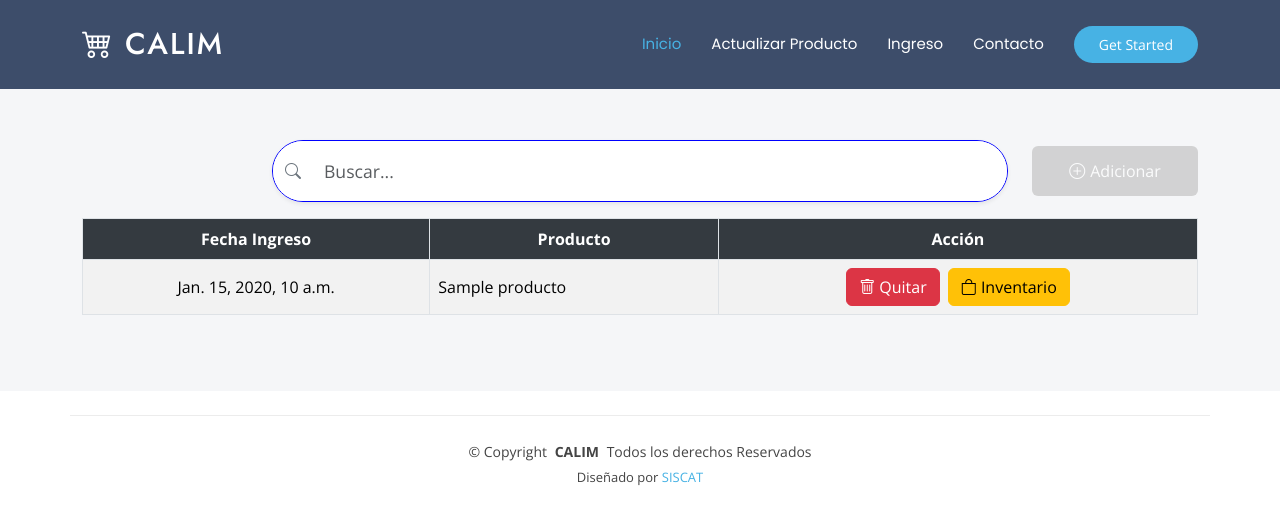
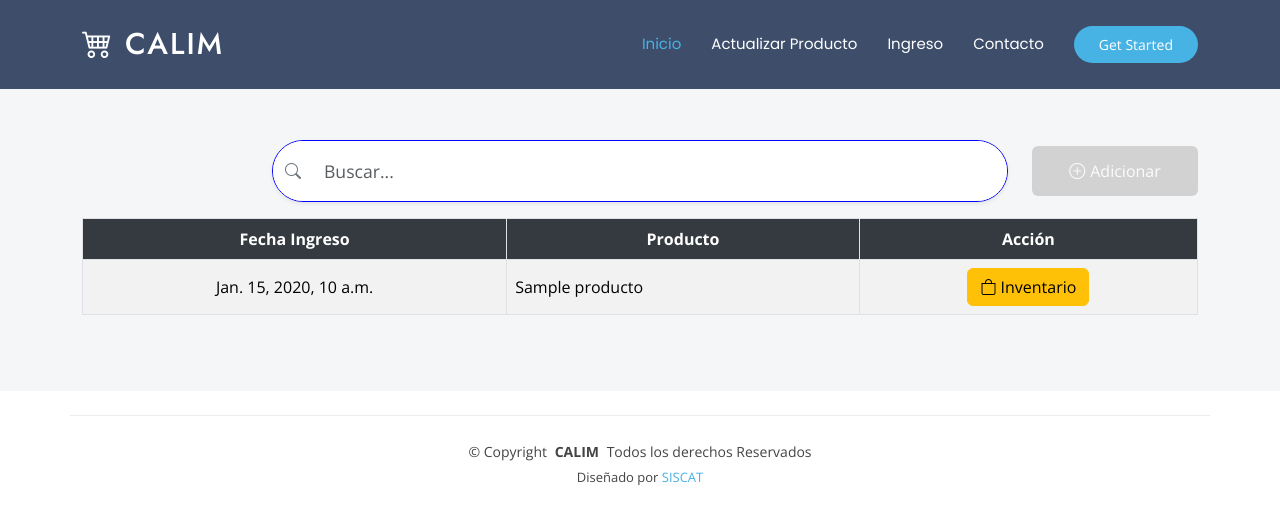
Before and after one commit to ecatunta/djang-calim, a Django app: template appcalim/templates/ingreso.html in a window 1280 px wide. Shown: the top 525 px of the page. Run offline with Django 3.2, Linux system fonts and the light colour scheme; the template is opened without the code that fills it: most values are stand-ins (such as "Sample title", 1, 10 or a date in 2020); some libraries are stand-ins or nearby versions.

Commit message:
modal ingreso

```diff
--- a/appcalim/templates/ingreso.html
+++ b/appcalim/templates/ingreso.html
@@ -182,11 +182,12 @@ Ingreso
                                     </button>-->
 
                                     <div class="d-inline-flex gap-2">
-                                        <button class="btn btn-danger ingreso_quitar">
+                                        <!--<button class="btn btn-danger ingreso_quitar">
                                             <i class="bi bi-trash d-inline d-md-none"></i>
                                             <i class="bi bi-trash d-none d-md-inline"></i>
                                             <span class="d-none d-md-inline">Quitar</span>
                                         </button>
+                                    -->
 
                                         <button class="btn btn-warning inventario_ingreso">
                                             <i class="bi bi-bag d-inline d-md-none"></i>
```
